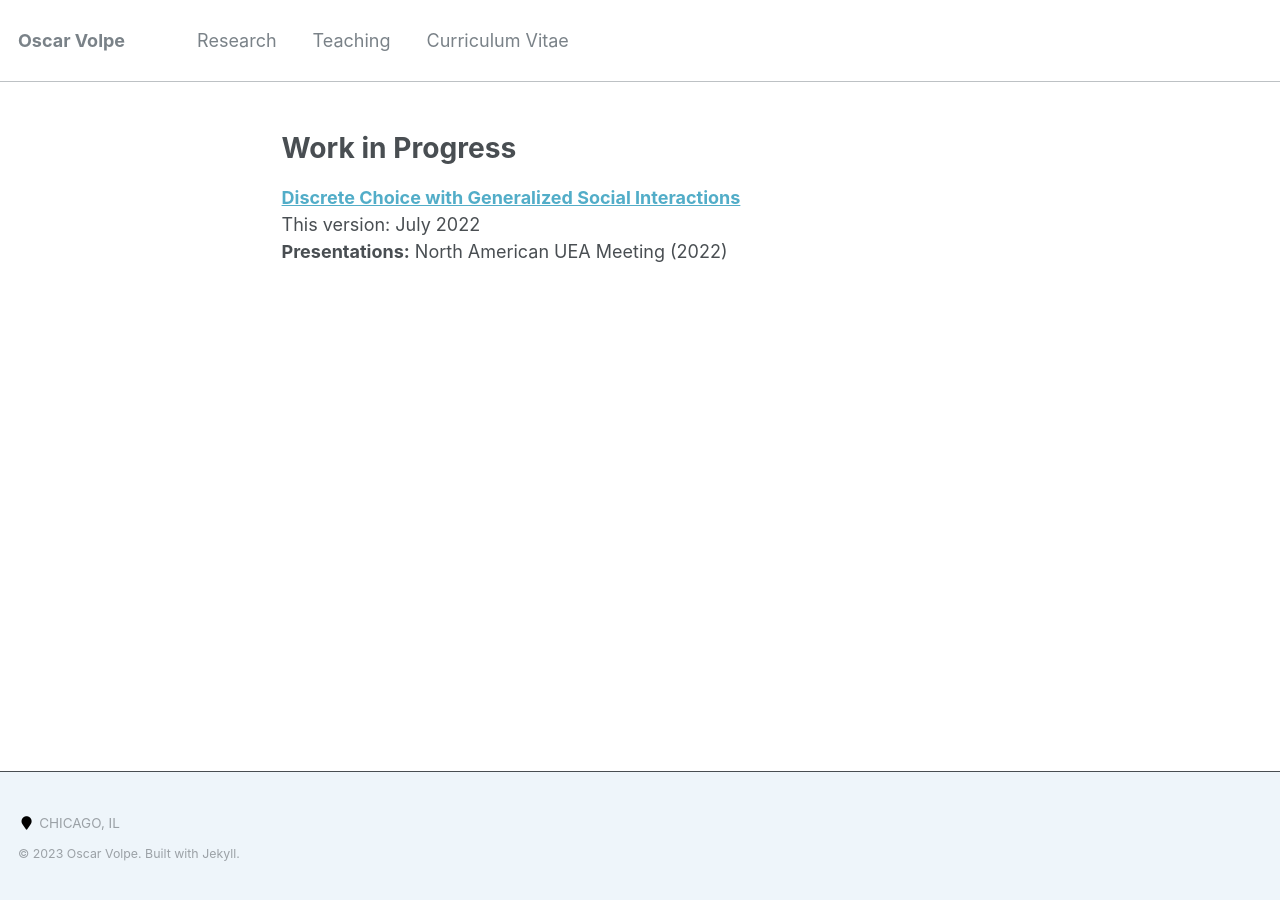
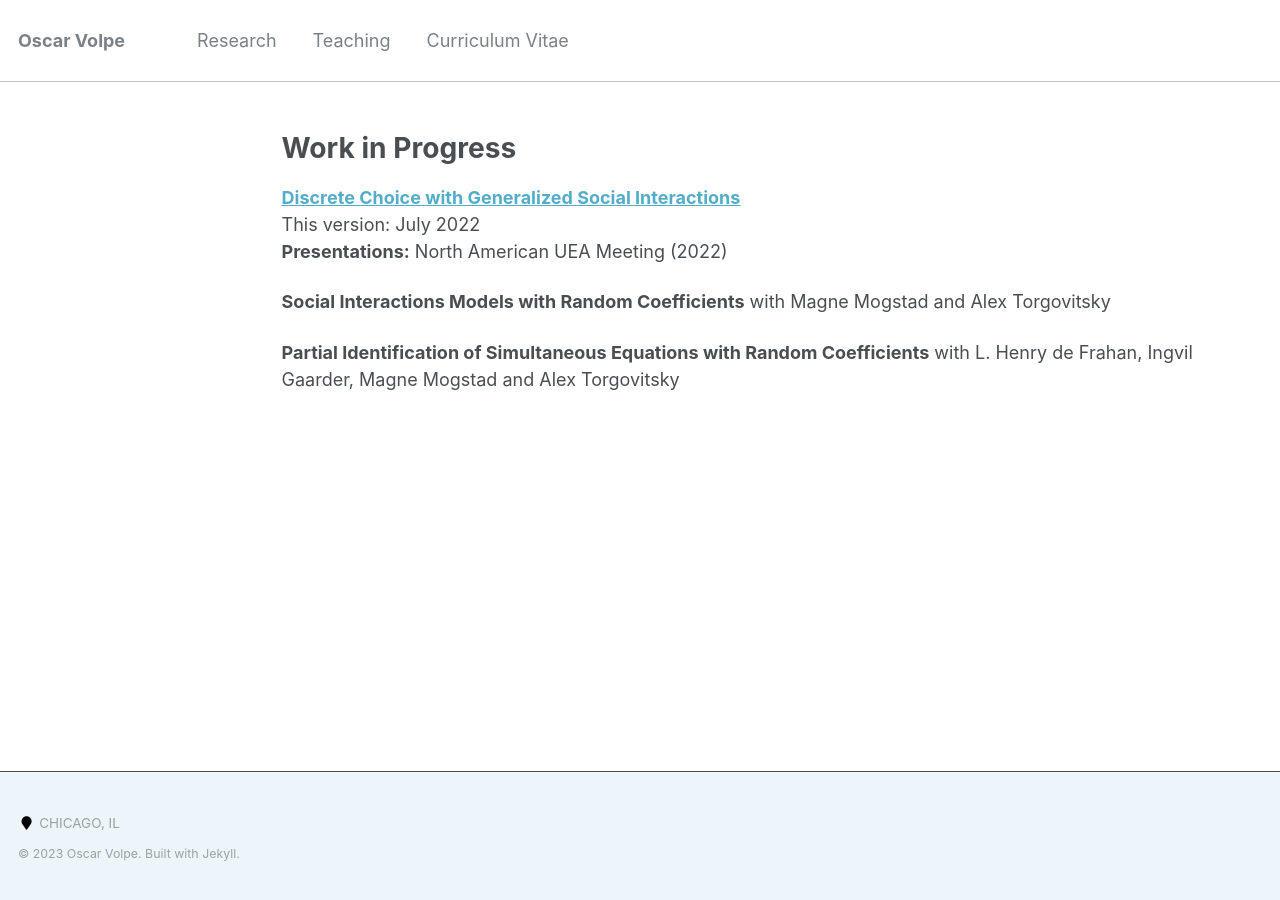
Before and after one commit to ovolpe/ovolpe.github.io, a Jekyll site: the page built from _pages/research.md, in a window 1280 px wide. Built offline with Jekyll 4.4.1, drawn with Linux system fonts in a browser that asks for light colours.

Commit message:
Update research.md

```diff
--- a/_pages/research.md
+++ b/_pages/research.md
@@ -13,3 +13,11 @@ Work in Progress
 [**Discrete Choice with Generalized Social Interactions**](/files/dcwgsi_draft.pdf)<br>
 This version: July 2022<br>
 **Presentations:** North American UEA Meeting (2022)
+
+
+**Social Interactions Models with Random Coefficients**
+with Magne Mogstad and Alex Torgovitsky
+
+
+**Partial Identification of Simultaneous Equations with Random Coefficients**
+with L. Henry de Frahan, Ingvil Gaarder, Magne Mogstad and Alex Torgovitsky
```
